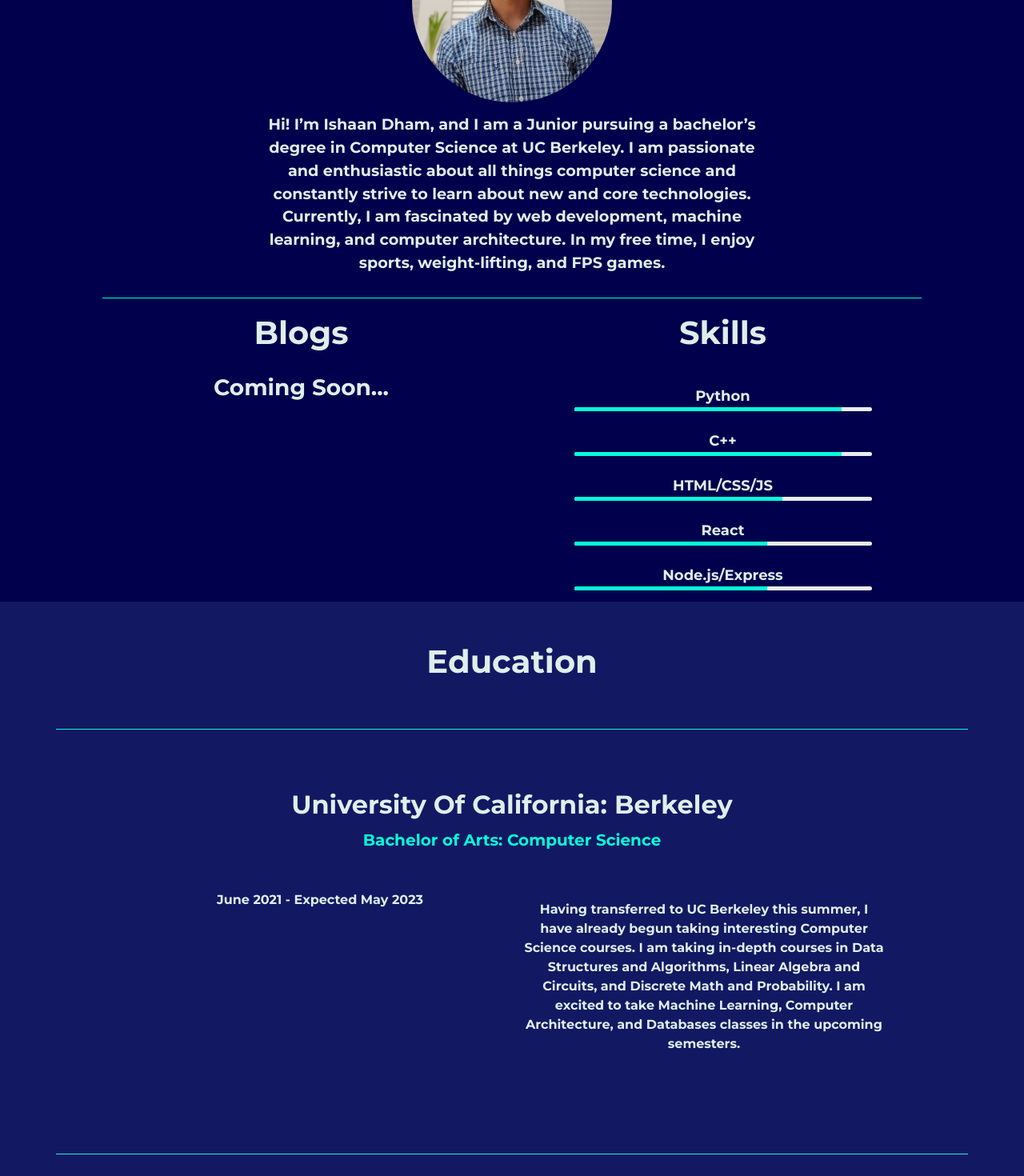
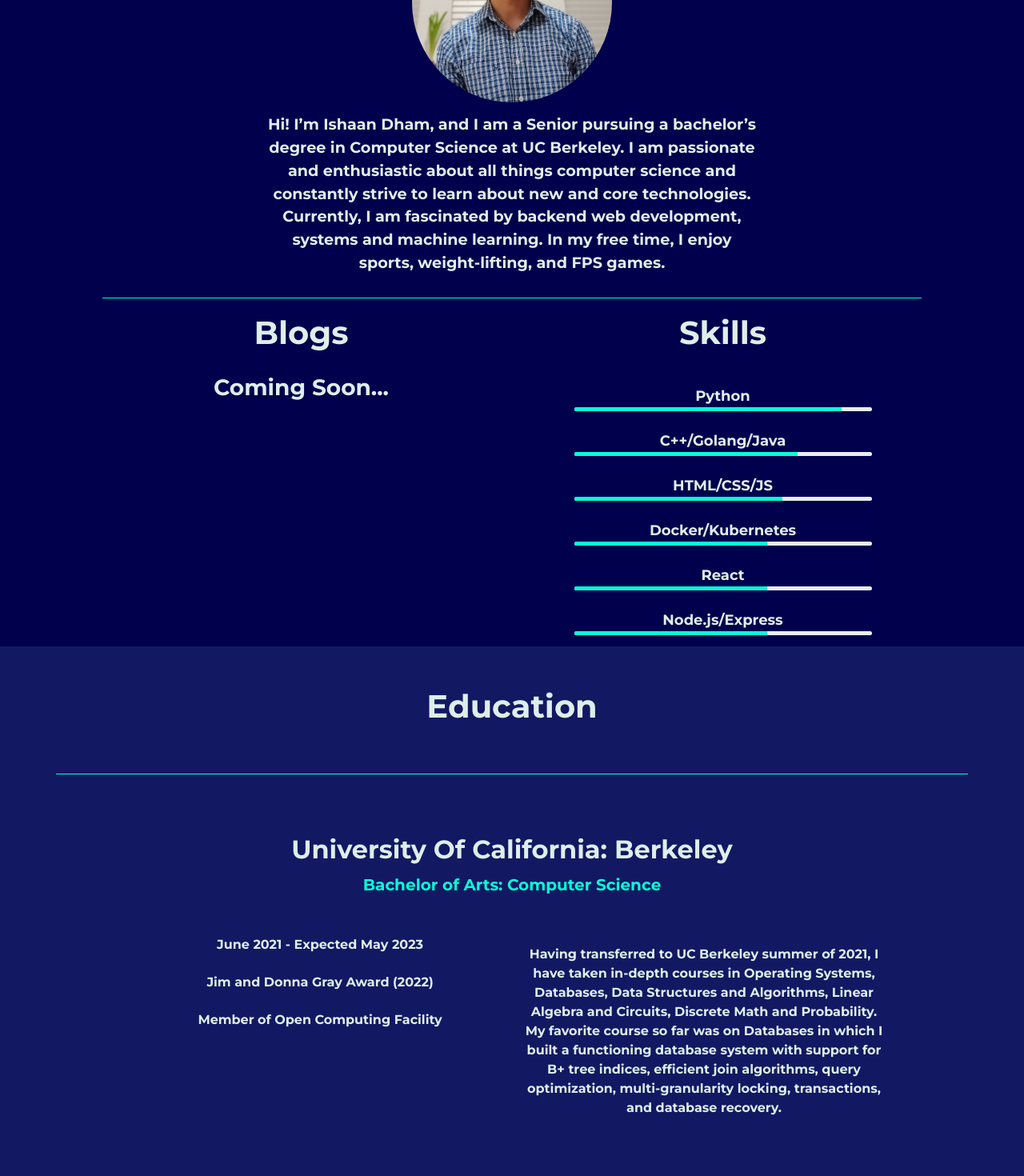
Before and after one commit to Ishaandham19/Personal-Website, a React (Create React App) app in the folder website-ui/: page / in a window 1280 px wide. Shown: the part 1080-2550 px from the top of the page at 80% size. Built offline with nearby package versions, Linux system fonts and the light colour scheme.

Commit message:
updated website

```diff
--- a/website-ui/src/components/EducationPage.js
+++ b/website-ui/src/components/EducationPage.js
@@ -15,11 +15,14 @@ function EducationPage() {
                     <Row className="schoolDesc">
                         <Col md={6} sm={12}>
                             <h6>June 2021 - Expected May 2023</h6>
+                            <h6>Jim and Donna Gray Award (2022)</h6>
+                            <h6>Member of Open Computing Facility</h6>
                         </Col>
                         <Col md={6} sm={12} className="schoolDescTwoCol">
-                        Having transferred to UC Berkeley this summer, I have already begun taking interesting Computer Science courses.
-                        I am taking in-depth courses in Data Structures and Algorithms, Linear Algebra and Circuits, and Discrete Math and Probability.
-                        I am excited to take Machine Learning, Computer Architecture, and Databases classes in the upcoming semesters.
+                        Having transferred to UC Berkeley summer of 2021, I have taken in-depth courses in Operating Systems, Databases, Data Structures and Algorithms,
+                        Linear Algebra and Circuits, Discrete Math and Probability.
+                        <br></br>
+                        My favorite course so far was on Databases in which I built a functioning database system with support for B+ tree indices, efficient join algorithms, query optimization, multi-granularity locking, transactions, and database recovery.
                         </Col>
                     </Row>
                 </Container>
--- a/website-ui/src/components/ProgressBarElem.js
+++ b/website-ui/src/components/ProgressBarElem.js
@@ -4,12 +4,10 @@ import ProgressBar from 'react-bootstrap/ProgressBar'
 function ProgressBarElem() {
     const barElems = [
         {name:'Python',value: 90},
-        {name:'C++',value: 90},
+        {name:'C++/Golang/Java',value: 75},
         {name:'HTML/CSS/JS',value: 70},
+        {name:'Docker/Kubernetes', value: 65},
         {name:'React',value: 65},
-        // {name:'Java',value: 60},
-        // {name:'Machine Learning',value: 20},
-        // {name:'Assembly Language',value: 60},
         {name:'Node.js/Express',value: 65}
     ]
     return (
--- a/website-ui/src/components/SkillsPage.js
+++ b/website-ui/src/components/SkillsPage.js
@@ -8,9 +8,9 @@ import BlogSection from './BlogSection'
 
 
 function SkillsPage() {
-    const aboutMeText =  "Hi! I’m Ishaan Dham, and I am a Junior pursuing a bachelor’s degree in Computer Science at UC Berkeley. \
-    I am passionate and enthusiastic about all things computer science and constantly strive to learn about new and core technologies. \
-    Currently, I am fascinated by web development, machine learning, and computer architecture. \
+    const aboutMeText1=  "Hi! I’m Ishaan Dham, and I am a Senior pursuing a bachelor’s degree in Computer Science at UC Berkeley. \
+    I am passionate and enthusiastic about all things computer science and constantly strive to learn about new and core technologies. "
+    const aboutMeText2 = "Currently, I am fascinated by backend web development, systems and machine learning. \
     In my free time, I enjoy sports, weight-lifting, and FPS games."
 
 
@@ -22,7 +22,9 @@ function SkillsPage() {
                 </Row>
                 <Row id="aboutMePara">
                     <p>
-                        {aboutMeText}
+                        {aboutMeText1}
+                        <br></br>
+                        {aboutMeText2}
                     </p>
                 </Row>
                 <hr className="whiteLine"></hr>
```
